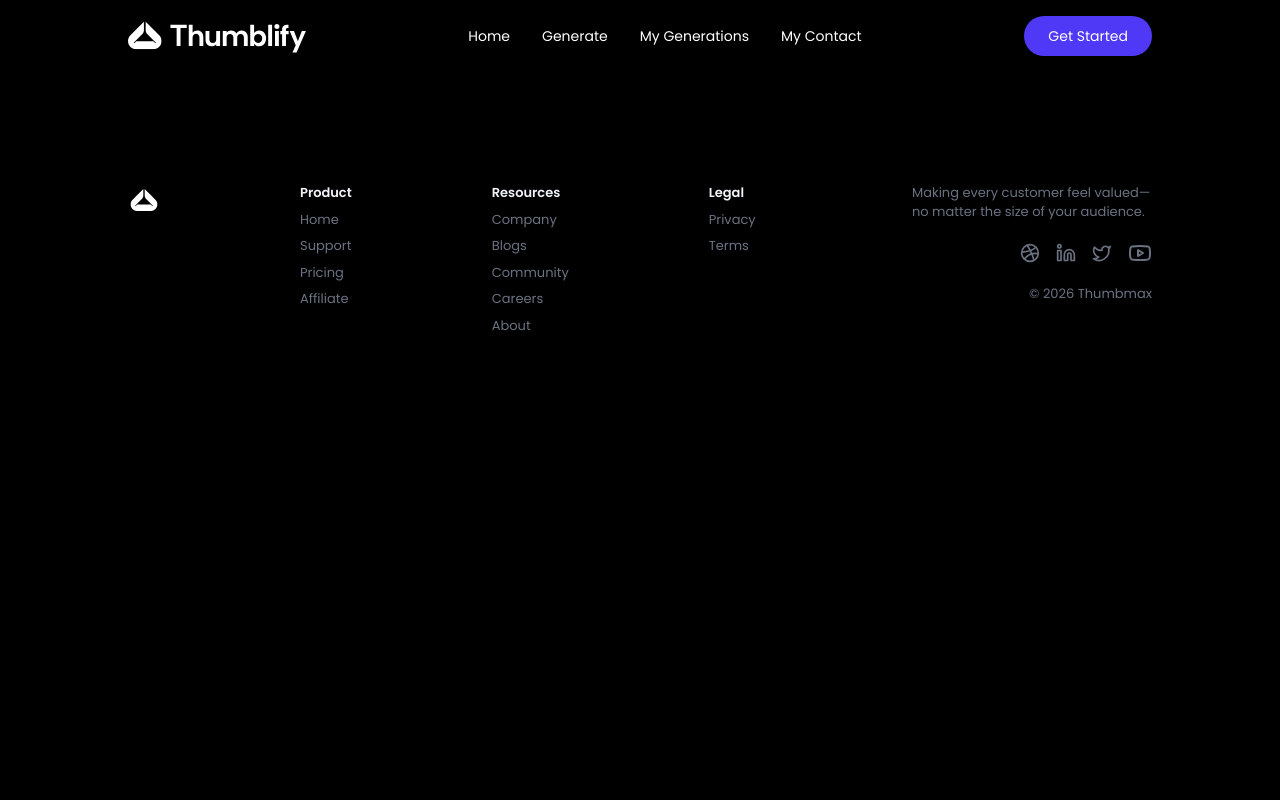
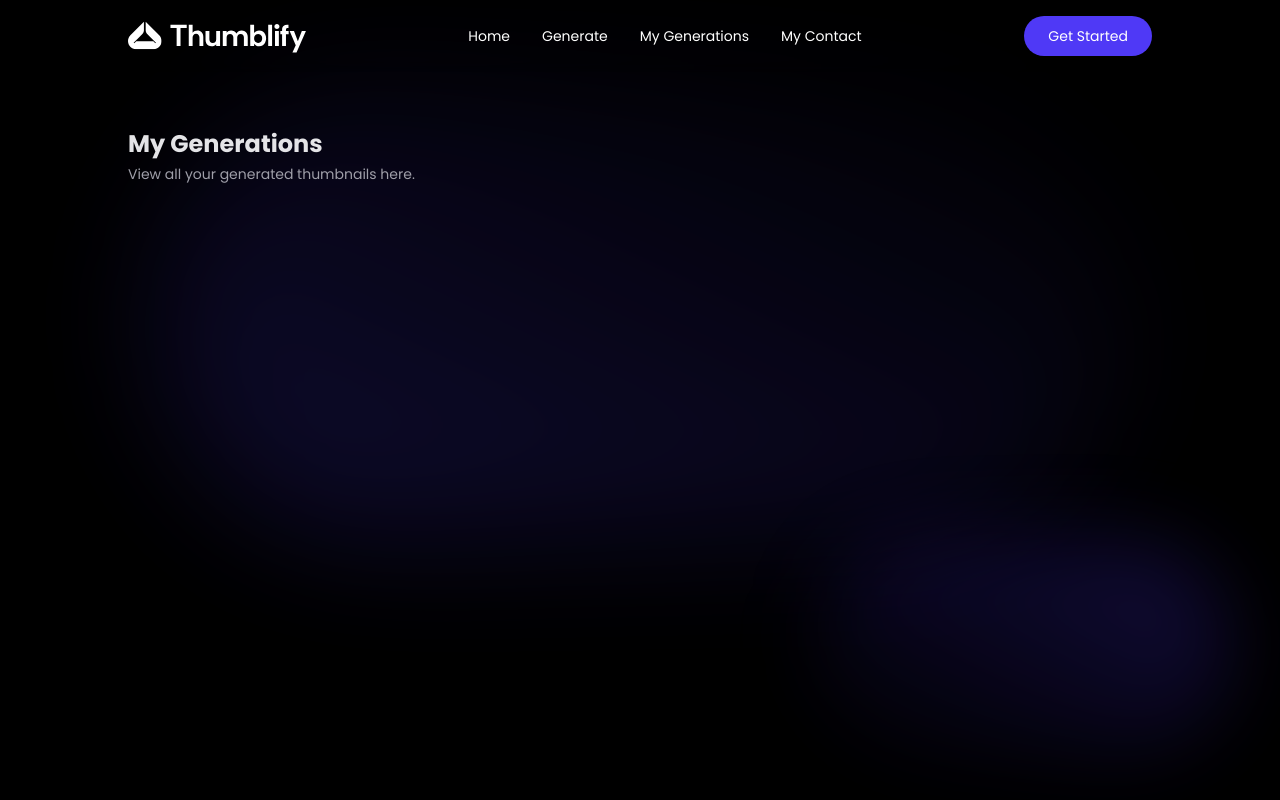
Before and after one commit to siddharthNirmale/Thumbnail, a React (Vite) app in the folder client/: page /my-generation in a window 1280 px wide. Shown: the top 800 px of the page. Built offline with nearby package versions, Linux system fonts and the light colour scheme.

Commit message:
Add SoftBackdrop component and implement loading state in MyGeneration page

```diff
--- a/client/src/components/SoftBackdrop.tsx
+++ b/client/src/components/SoftBackdrop.tsx
@@ -5,7 +5,7 @@ const SoftBackdrop = () => {
     <div>
 
       {/* Soft Backdrop*/}
-                <div className='fixed inset-0 -z-1 pointer-events-none'>
+                <div className='fixed inset-0 -z-1 pointer-events-none animate-pulse'>
                     <div className='absolute left-1/2 top-20 -translate-x-1/2 w-245 h-115 bg-linear-to-tr from-indigo-800/35 to-transparent rounded-full blur-3xl' />
                     <div className='absolute right-12 bottom-10 w-105 h-55 bg-linear-to-bl from-indigo-700/35 to-transparent rounded-full blur-2xl' />
                 </div>
--- a/client/src/pages/Generate.tsx
+++ b/client/src/pages/Generate.tsx
@@ -34,6 +34,8 @@ const Generate = () => {
         setAspectRatio(thumbnail.aspect_ratio);
         setStyle(thumbnail.style);
         setLoading(false);
+
+
 
 
 
--- a/client/src/pages/MyGeneration.tsx
+++ b/client/src/pages/MyGeneration.tsx
@@ -1,10 +1,85 @@
-import React from 'react'
+import React, { useEffect, useState } from 'react'
+import SoftBackdrop from '../components/SoftBackdrop'
+import { dummyThumbnails, type IThumbnail } from '../assets/assets'
+import { div } from 'motion/react-client';
 
 const MyGeneration = () => {
+
+  const [thumbnails, setThumbnails] = useState<IThumbnail[]>([]);
+  const [loading, setLoading] = useState(false);
+
+  const fetchThumbnails = async () => {
+    setThumbnails(dummyThumbnails as unknown as IThumbnail[]);
+    setLoading(false);
+  }
+
+  const handleDownload = (image_url: string) => {
+    window.open(image_url, '_blank');
+  }
+
+  const handleDelete = async (id: string) => {
+    console.log(id);
+  }
+
+
+
+  useEffect(() => {
+    fetchThumbnails();
+  }, []);
+
+
+
   return (
-    <div>
+    <>
+      <SoftBackdrop />
 
-    </div>
+      <div className='mt-32 min-h-screen px-6 md:px-16 lg:px-24 xl:px-32 '>
+        {/* header  */}
+        <div className='mb-8'>
+          <h1 className='font-bold text-2xl text-zinc-200'>My Generations</h1>
+          <p className='text-sm text-zinc-400 mt-1  '>View all your generated thumbnails here.</p>
+        </div>
+
+
+
+
+        {/* Loading */}
+        {loading && (
+  <div className="grid grid-cols-1 sm:grid-cols-2 md:grid-cols-3 lg:grid-cols-4 gap-6">
+    {Array.from({ length: 8 }).map((_, i) => (
+      <div
+        key={i}
+        className="bg-white/5 rounded-xl p-4 transition"
+      >
+        {/* Image Placeholder */}
+        <div className="w-full aspect-video bg-zinc-700/70 rounded-lg mb-4 animate-pulse" />
+
+        {/* Title Line */}
+        <div className="h-4 bg-zinc-600/70 rounded w-3/4 mb-2 animate-pulse" />
+
+        {/* Subtitle Line */}
+        <div className="h-3 bg-zinc-600/70 rounded w-1/2 animate-pulse" />
+      </div>
+    ))}
+  </div>
+)}
+
+
+
+        {/* Empty state  */}
+        {!loading && thumbnails.length === 0 && (
+          <div className='text-center py-24 '>
+            <h3 className='text-lg font-semibold text-zinc-200 '>
+              You have not generated any thumbnails yet.
+            </h3>
+            <p className='text-sm text-zinc-400 mt-2 '>Generate thumbnails to see them here.</p>
+
+          </div>
+        )}
+
+      </div>
+
+    </>
   )
 }
 
```
